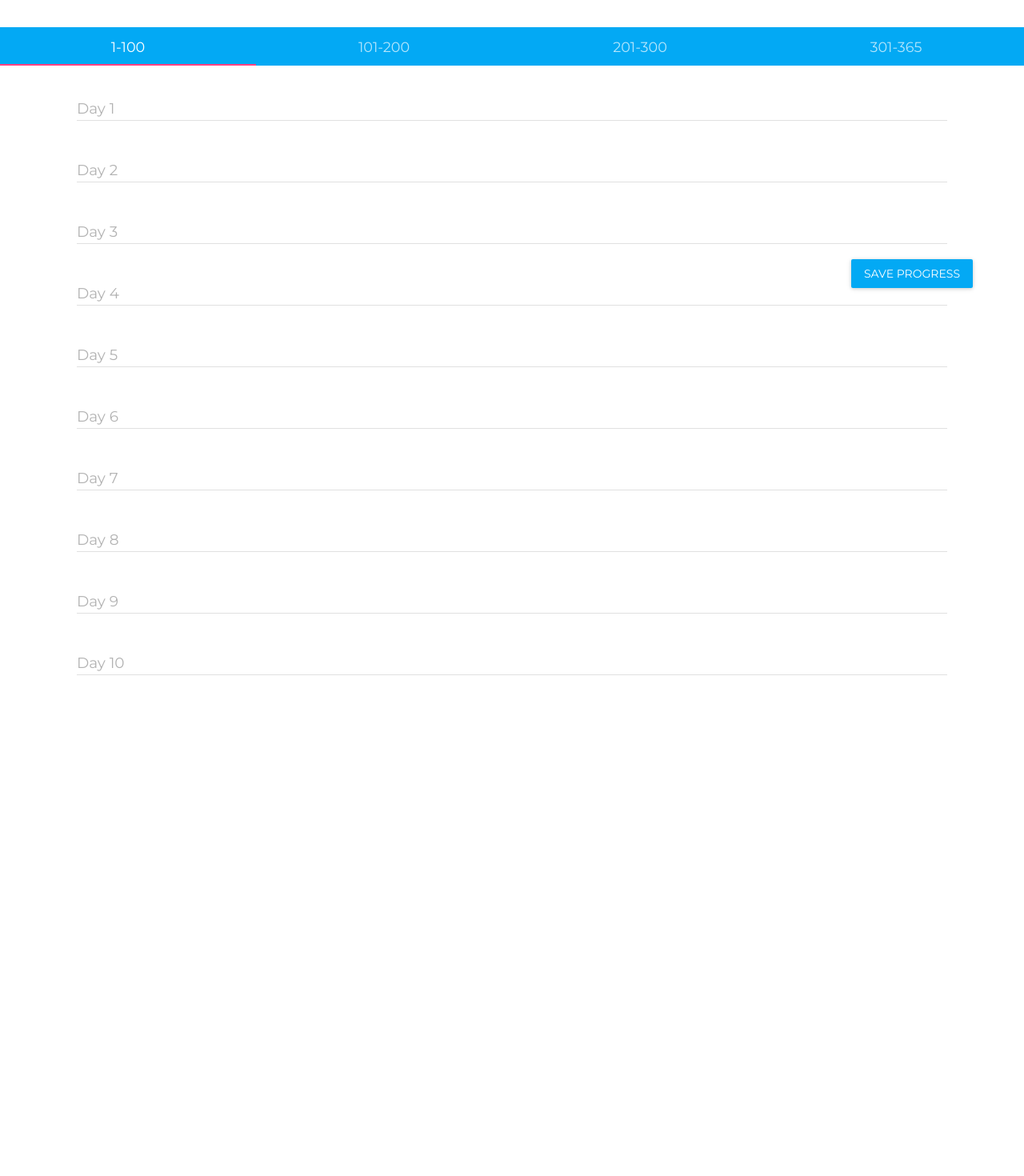
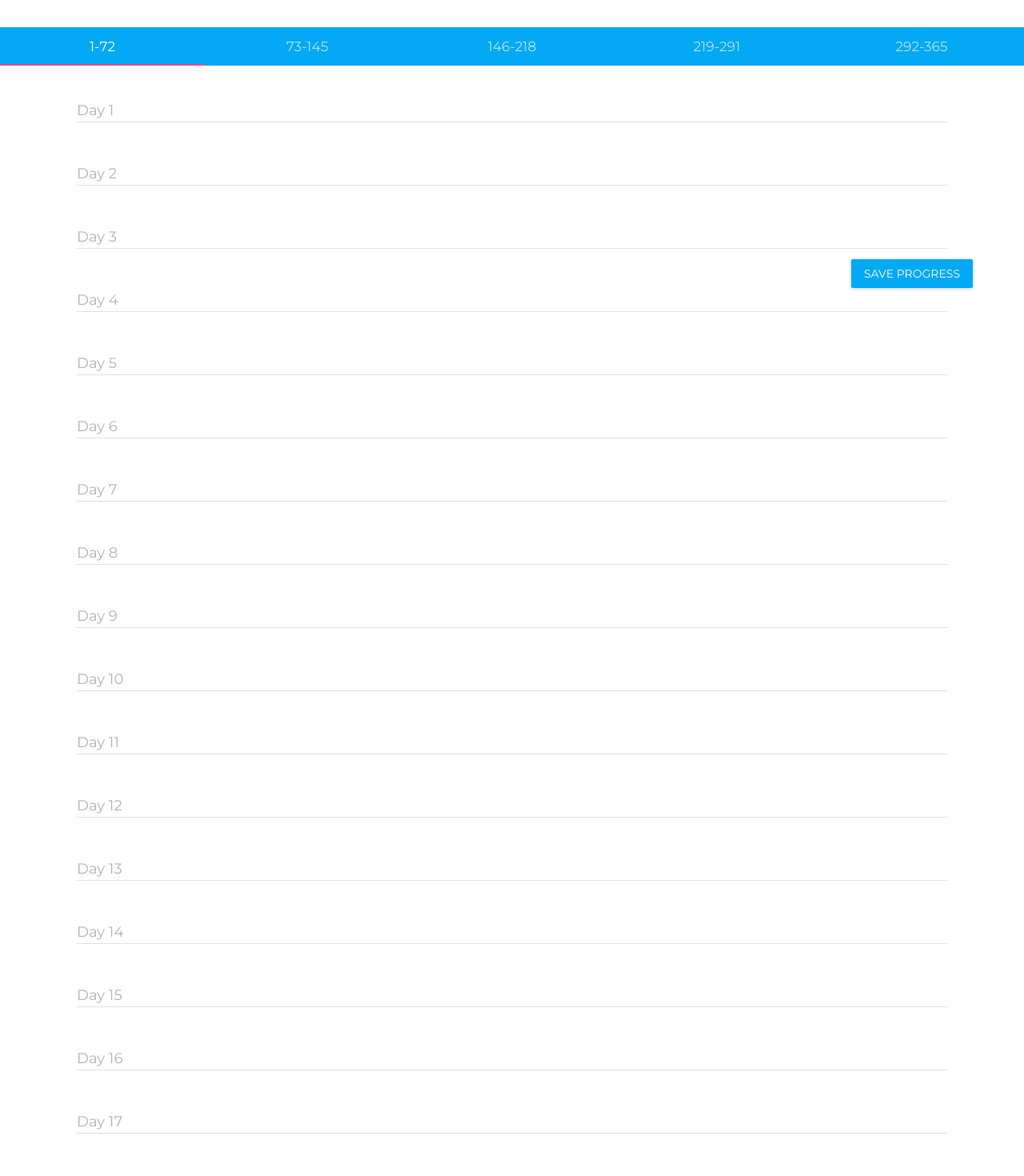
Before and after one commit to adamfeldman2/love-reminder, a React (Create React App) app in the folder client/: page / in a window 1280 px wide. Shown: the part 400-1870 px from the top of the page at 80% size. Before the commit the page ends 1266 px from the top, so only its background shows below. Built offline with nearby package versions, Linux system fonts and the light colour scheme.

Commit message:
Refactor how inputs are built

```diff
--- a/client/src/components/Header.js
+++ b/client/src/components/Header.js
@@ -5,11 +5,7 @@ import FlatButton from 'material-ui/FlatButton';
 const Header = () => {
   return (
     <div className="wrapper-component-header">
-      <AppBar
-        title="Web App"
-        iconClassNameRight="muidocs-icon-navigation-expand-more"
-        iconElementRight={<FlatButton label="Login" />}
-      />
+      <AppBar title="Web App" iconElementRight={<FlatButton label="Login" />} />
     </div>
   );
 };
--- a/client/src/components/ReminderInput.js
+++ b/client/src/components/ReminderInput.js
@@ -4,12 +4,19 @@ import TextField from 'material-ui/TextField';
 const ReminderInput = (props) => {
   const inputStyle = {
     width: '85%',
-    margin: '5px auto 0',
+    margin: '7px auto 0',
     display: 'block',
     fontSize: '1.1em'
   };
 
-  return <TextField hintText="What do you love about them? Keep it short and sweet!" floatingLabelText={props.placeholder} style={inputStyle} onChange={props.handleInputChange} />;
+  return (
+    <TextField
+      hintText="What do you love about them? Keep it short and sweet!"
+      floatingLabelText={props.placeholder}
+      style={inputStyle}
+      onChange={props.handleInputChange}
+    />
+  );
 };
 
 export default ReminderInput;
--- a/client/src/components/Reminders.js
+++ b/client/src/components/Reminders.js
@@ -4,77 +4,112 @@ import ReminderInput from './ReminderInput';
 import SaveProgressButton from './SaveProgressButton';
 
 class Reminders extends React.Component {
+  constructor(props) {
+    super(props);
+
+    this.state = {
+      tab1Active: true,
+      tab2Active: false,
+      tab3Active: false,
+      tab4Active: false,
+      tab5Active: false
+    };
+  }
+
   handleInputChange(e, name) {
-    const value = e.target.value;
+    const val = e.target.value;
     this.setState(() => {
       return {
-        [name]: value
-      }
+        [name]: val
+      };
     });
+  }
+
+  buildInputs(firstNum, lastNum) {
+    const inputs = [];
+    for (let i = firstNum - 1; i < lastNum; i++) {
+      inputs.push(
+        <ReminderInput
+          handleInputChange={(e) => this.handleInputChange(e, `day${i + 1}`)}
+          placeholder={`Day ${i + 1}`}
+          key={i}
+        />
+      );
+    }
+    return inputs;
   }
 
   render() {
     const tabStyle = {
-      fontSize: '1.05em'
+      fontSize: '1.03em'
     };
 
     return (
       <div className="component-reminders">
         <Tabs style={tabStyle}>
-          {/* 1-100 */}
-          <Tab style={tabStyle} label="1-100">
-            <ReminderInput handleInputChange={(e) => this.handleInputChange(e, 'day1')} placeholder="Day 1" />
-            <ReminderInput handleInputChange={(e) => this.handleInputChange(e, 'day2')} placeholder="Day 2" />
-            <ReminderInput handleInputChange={(e) => this.handleInputChange(e, 'day3')} placeholder="Day 3" />
-            <ReminderInput handleInputChange={(e) => this.handleInputChange(e, 'day4')} placeholder="Day 4" />
-            <ReminderInput handleInputChange={(e) => this.handleInputChange(e, 'day5')} placeholder="Day 5" />
-            <ReminderInput handleInputChange={(e) => this.handleInputChange(e, 'day6')} placeholder="Day 6" />
-            <ReminderInput handleInputChange={(e) => this.handleInputChange(e, 'day7')} placeholder="Day 7" />
-            <ReminderInput handleInputChange={(e) => this.handleInputChange(e, 'day8')} placeholder="Day 8" />
-            <ReminderInput handleInputChange={(e) => this.handleInputChange(e, 'day9')} placeholder="Day 9" />
-            <ReminderInput handleInputChange={(e) => this.handleInputChange(e, 'day10')} placeholder="Day 10" />
+          {/* 1-72 */}
+          <Tab
+            onActive={() => {
+              this.setState(() => {
+                return { tab1Active: true };
+              });
+            }}
+            style={tabStyle}
+            label="1-72"
+          >
+            {this.state.tab1Active && this.buildInputs(1, 72)}
           </Tab>
 
-          {/* 101-200 */}
-          <Tab style={tabStyle} label="101-200">
-            <ReminderInput handleInputChange={(e) => this.handleInputChange(e, 'day90')} placeholder="Day 101" />
-            <ReminderInput handleInputChange={(e) => this.handleInputChange(e, 'day90')} placeholder="Day 102" />
-            <ReminderInput handleInputChange={(e) => this.handleInputChange(e, 'day90')} placeholder="Day 103" />
-            <ReminderInput handleInputChange={(e) => this.handleInputChange(e, 'day90')} placeholder="Day 104" />
-            <ReminderInput handleInputChange={(e) => this.handleInputChange(e, 'day90')} placeholder="Day 105" />
-            <ReminderInput handleInputChange={(e) => this.handleInputChange(e, 'day90')} placeholder="Day 106" />
-            <ReminderInput handleInputChange={(e) => this.handleInputChange(e, 'day90')} placeholder="Day 107" />
-            <ReminderInput handleInputChange={(e) => this.handleInputChange(e, 'day90')} placeholder="Day 108" />
-            <ReminderInput handleInputChange={(e) => this.handleInputChange(e, 'day90')} placeholder="Day 109" />
-            <ReminderInput handleInputChange={(e) => this.handleInputChange(e, 'day90')} placeholder="Day 110" />
+          {/* 73-145 */}
+          <Tab
+            onActive={() => {
+              this.setState(() => {
+                return { tab2Active: true };
+              });
+            }}
+            style={tabStyle}
+            label="73-145"
+          >
+            {this.state.tab2Active && this.buildInputs(73, 145)}
           </Tab>
 
-          {/* 201-300 */}
-          <Tab style={tabStyle} label="201-300">
-            <ReminderInput handleInputChange={(e) => this.handleInputChange(e, 'day90')} placeholder="Day 201" />
-            <ReminderInput handleInputChange={(e) => this.handleInputChange(e, 'day90')} placeholder="Day 202" />
-            <ReminderInput handleInputChange={(e) => this.handleInputChange(e, 'day90')} placeholder="Day 203" />
-            <ReminderInput handleInputChange={(e) => this.handleInputChange(e, 'day90')} placeholder="Day 204" />
-            <ReminderInput handleInputChange={(e) => this.handleInputChange(e, 'day90')} placeholder="Day 205" />
-            <ReminderInput handleInputChange={(e) => this.handleInputChange(e, 'day90')} placeholder="Day 206" />
-            <ReminderInput handleInputChange={(e) => this.handleInputChange(e, 'day90')} placeholder="Day 207" />
-            <ReminderInput handleInputChange={(e) => this.handleInputChange(e, 'day90')} placeholder="Day 208" />
-            <ReminderInput handleInputChange={(e) => this.handleInputChange(e, 'day90')} placeholder="Day 209" />
-            <ReminderInput handleInputChange={(e) => this.handleInputChange(e, 'day90')} placeholder="Day 210" />
+          {/* 146-218 */}
+          <Tab
+            onActive={() => {
+              this.setState(() => {
+                return { tab3Active: true };
+              });
+            }}
+            style={tabStyle}
+            label="146-218"
+          >
+            {this.state.tab3Active && this.buildInputs(146, 218)}
           </Tab>
 
-          {/* 301-365 */}
-          <Tab style={tabStyle} label="301-365">
-            <ReminderInput handleInputChange={(e) => this.handleInputChange(e, 'day90')} placeholder="Day 301" />
-            <ReminderInput handleInputChange={(e) => this.handleInputChange(e, 'day90')} placeholder="Day 302" />
-            <ReminderInput handleInputChange={(e) => this.handleInputChange(e, 'day90')} placeholder="Day 303" />
-            <ReminderInput handleInputChange={(e) => this.handleInputChange(e, 'day90')} placeholder="Day 304" />
-            <ReminderInput handleInputChange={(e) => this.handleInputChange(e, 'day90')} placeholder="Day 305" />
-            <ReminderInput handleInputChange={(e) => this.handleInputChange(e, 'day90')} placeholder="Day 306" />
-            <ReminderInput handleInputChange={(e) => this.handleInputChange(e, 'day90')} placeholder="Day 307" />
-            <ReminderInput handleInputChange={(e) => this.handleInputChange(e, 'day90')} placeholder="Day 308" />
-            <ReminderInput handleInputChange={(e) => this.handleInputChange(e, 'day90')} placeholder="Day 309" />
-            <ReminderInput handleInputChange={(e) => this.handleInputChange(e, 'day90')} placeholder="Day 310" />
+          {/* 219-291 */}
+          <Tab
+            onActive={() => {
+              this.setState(() => {
+                return { tab4Active: true };
+              });
+            }}
+            style={tabStyle}
+            label="219-291"
+          >
+            {this.state.tab4Active && this.buildInputs(219, 291)}
+          </Tab>
+
+          {/* 292-365 */}
+          <Tab
+            onActive={() => {
+              this.setState(() => {
+                return { tab5Active: true };
+              });
+            }}
+            style={tabStyle}
+            label="292-365"
+          >
+            {this.state.tab5Active && this.buildInputs(292, 365)}
           </Tab>
         </Tabs>
 
```
